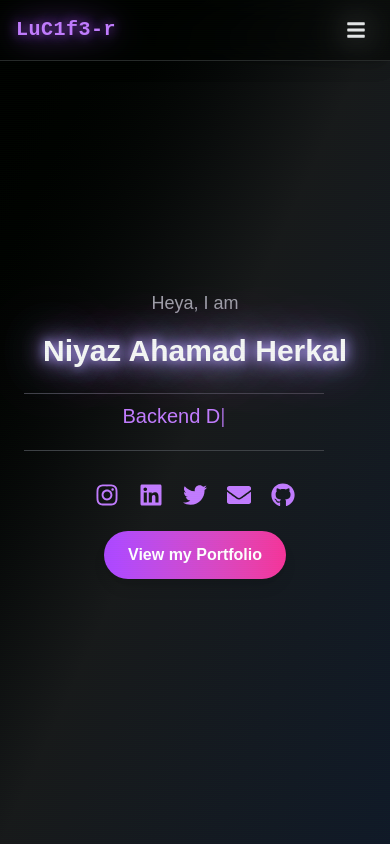
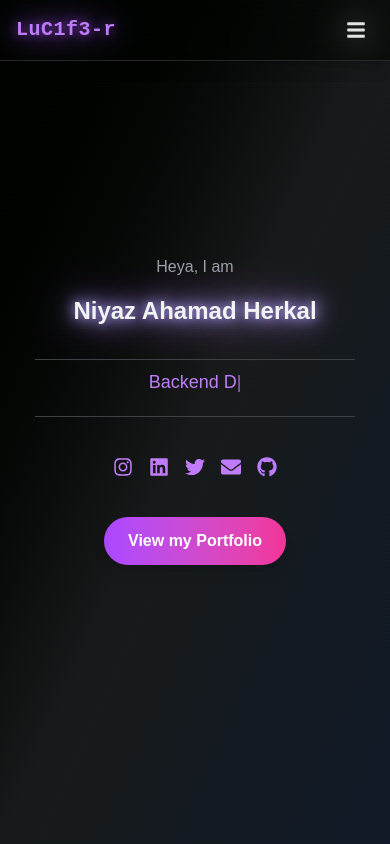
Before and after one commit to LuC1f3-r/portfolio, a Next.js app: page / in a window 390 px wide. Shown: the top 844 px of the page. Built offline with nearby package versions, Linux system fonts and the light colour scheme.

Commit message:
added responsiveness for mobile screen and now we are able to download light themed resume too

```diff
--- a/app/about/page.tsx
+++ b/app/about/page.tsx
@@ -54,7 +54,7 @@ export default function About() {
                   🥷🏼 Download Dark Theme
                 </a>
                 <a
-                  href="/assets/niyazahamadherkal-dark.pdf"
+                  href="/assets/niyazahamadherkal-light.pdf"
                   download
                   className="block w-full px-5 py-3 text-sm font-medium hover:bg-fuchsia-500/10 hover:pl-6 transition-all"
                 >
--- a/app/components/Hero.tsx
+++ b/app/components/Hero.tsx
@@ -75,28 +75,27 @@ export default function Hero() {
         }
       `}</style>
 
-      <div className="flex flex-col-reverse md:flex-row items-center justify-between gap-12 max-w-6xl w-full">
+      <div className="flex flex-col md:flex-row items-center justify-between gap-10 max-w-6xl w-full mx-auto">
         {/* LEFT SIDE */}
-        <div className="text-center md:text-left w-full md:w-1/2 space-y-4">
-          <h1 className="text-lg sm:text-xl text-zinc-400">Heya, I am</h1>
-          <h2 className="text-3xl sm:text-5xl font-extrabold text-zinc-100 glow select-none">
+        <div className="w-full md:w-1/2 flex flex-col items-center md:items-start text-center md:text-left space-y-4">
+          <h1 className="text-base sm:text-lg text-zinc-400">Heya, I am</h1>
+          <h2 className="text-2xl sm:text-4xl md:text-5xl font-extrabold text-zinc-100 glow select-none">
         Niyaz Ahamad Herkal
           </h2>
-
-          <div className="flex items-center gap-4 border-t border-b border-zinc-700 px-2 py-2 w-[300px] justify-center md:justify-start mt-6">
-            <div className="text-purple-400 text-xl sm:text-2xl min-h-[2.5rem] font-medium">
+          <div className="flex items-center gap-2 border-t border-b border-zinc-700 px-2 py-2 w-full max-w-xs justify-center md:justify-start mt-4">
+        <div className="text-purple-400 text-lg sm:text-2xl min-h-[2.5rem] font-medium">
           {currentText}
           <span className="animate-pulse">|</span>
         </div>
           </div>
-
           {/* Social Icons */}
-          <div className="flex gap-5 mt-8 justify-center md:justify-start text-2xl">
+          <div className="flex gap-4 mt-6 justify-center md:justify-start text-xl sm:text-2xl">
         <a
           href="https://www.instagram.com/niy4z_ahmed/"
           target="_blank"
           rel="noopener noreferrer"
           className="text-purple-400 hover:text-pink-400 transition"
+          aria-label="Instagram"
         >
           <FaInstagram />
         </a>
@@ -105,6 +104,7 @@ export default function Hero() {
           target="_blank"
           rel="noopener noreferrer"
           className="text-purple-400 hover:text-blue-400 transition"
+          aria-label="LinkedIn"
         >
           <FaLinkedin />
         </a>
@@ -113,25 +113,27 @@ export default function Hero() {
           target="_blank"
           rel="noopener noreferrer"
           className="text-purple-400 hover:text-cyan-400 transition"
+          aria-label="Twitter"
         >
           <FaTwitter />
         </a>
         <a
           href="mailto:niyaz47nhh@gmail.com"
           className="text-purple-400 hover:text-red-400 transition"
+          aria-label="Email"
         >
           <FaEnvelope />
         </a>
         <a
           href="https://github.com/LuC1f3-r"
           className="text-purple-400 hover:text-red-400 transition"
+          aria-label="GitHub"
         >
           <FaGithub />
         </a>
           </div>
-
           {/* CTA Button */}
-          <div className="mt-6">
+          <div className="mt-6 w-full flex justify-center md:justify-start">
         <Link
           href="#about"
           className="inline-block bg-gradient-to-r from-purple-500 to-pink-500 hover:from-pink-500 hover:to-purple-500 text-white font-semibold py-3 px-6 rounded-full shadow-lg transition-all duration-300"
@@ -140,10 +142,9 @@ export default function Hero() {
         </Link>
           </div>
         </div>
-
         {/* RIGHT SIDE */}
-        <div className="w-full md:w-1/2 flex items-center justify-center">
-          {/* <div className="relative group w-[240px] h-[330px] rounded-xl overflow-hidden shadow-2xl border-4 border-purple-500 essence transition-transform duration-300 hover:scale-105">
+        {/* <div className="w-full md:w-1/2 flex items-center justify-center mt-10 md:mt-0">
+          <div className="relative group w-40 sm:w-56 h-56 sm:h-[330px] rounded-xl overflow-hidden shadow-2xl border-4 border-purple-500 essence transition-transform duration-300 hover:scale-105">
         <img
           src="/assets/profile-picture.png"
           alt="Niyaz"
@@ -151,11 +152,11 @@ export default function Hero() {
           loading="lazy"
         />
         <div className="absolute inset-0 bg-gradient-to-t from-black/70 via-transparent to-transparent opacity-80 pointer-events-none" />
-            <div className="absolute bottom-0 left-0 right-0 p-3 bg-black/40 text-zinc-100 text-center text-lg font-semibold tracking-wide">
+        <div className="absolute bottom-0 left-0 right-0 p-3 bg-black/40 text-zinc-100 text-center text-base sm:text-lg font-semibold tracking-wide">
           Niyaz Ahamad Herkal
         </div>
+          </div>
         </div> */}
-        </div>
       </div>
     </section>
   );
```
Lines whose indentation alone changed are shown as unchanged.
